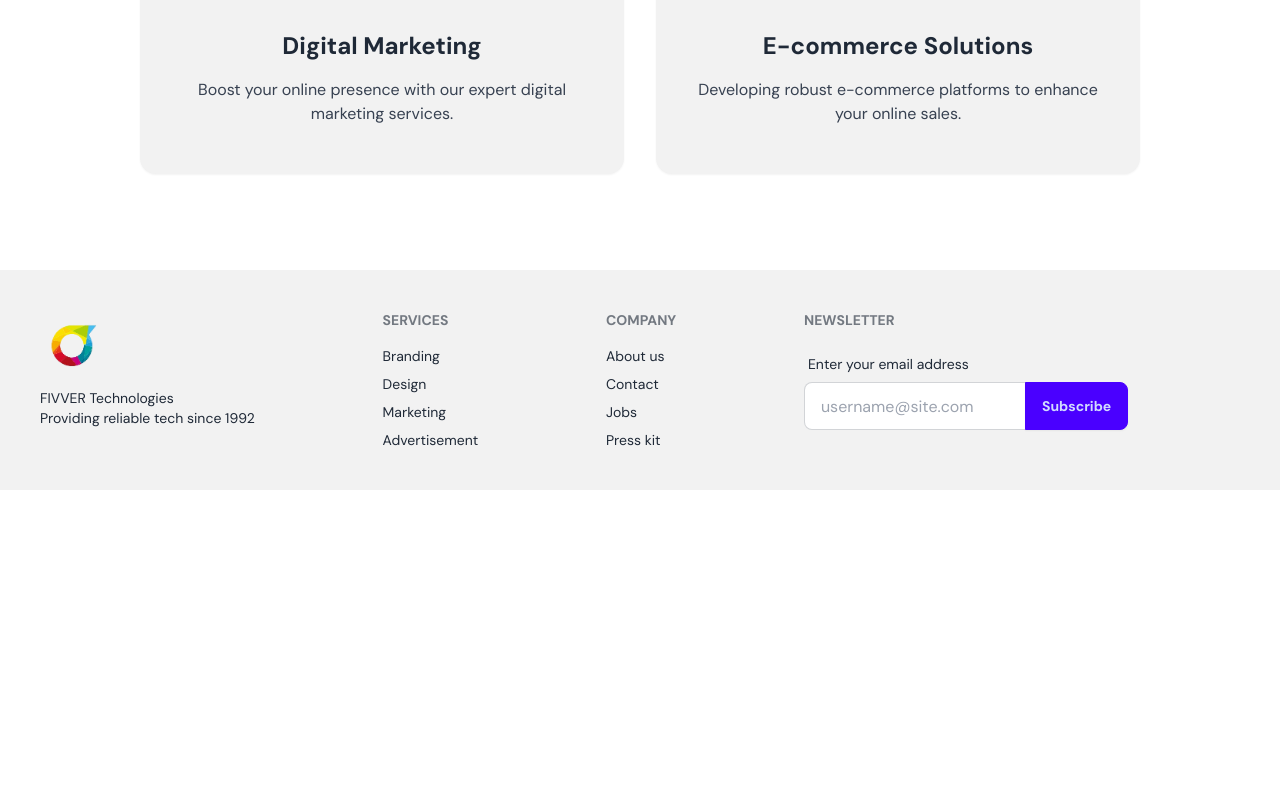
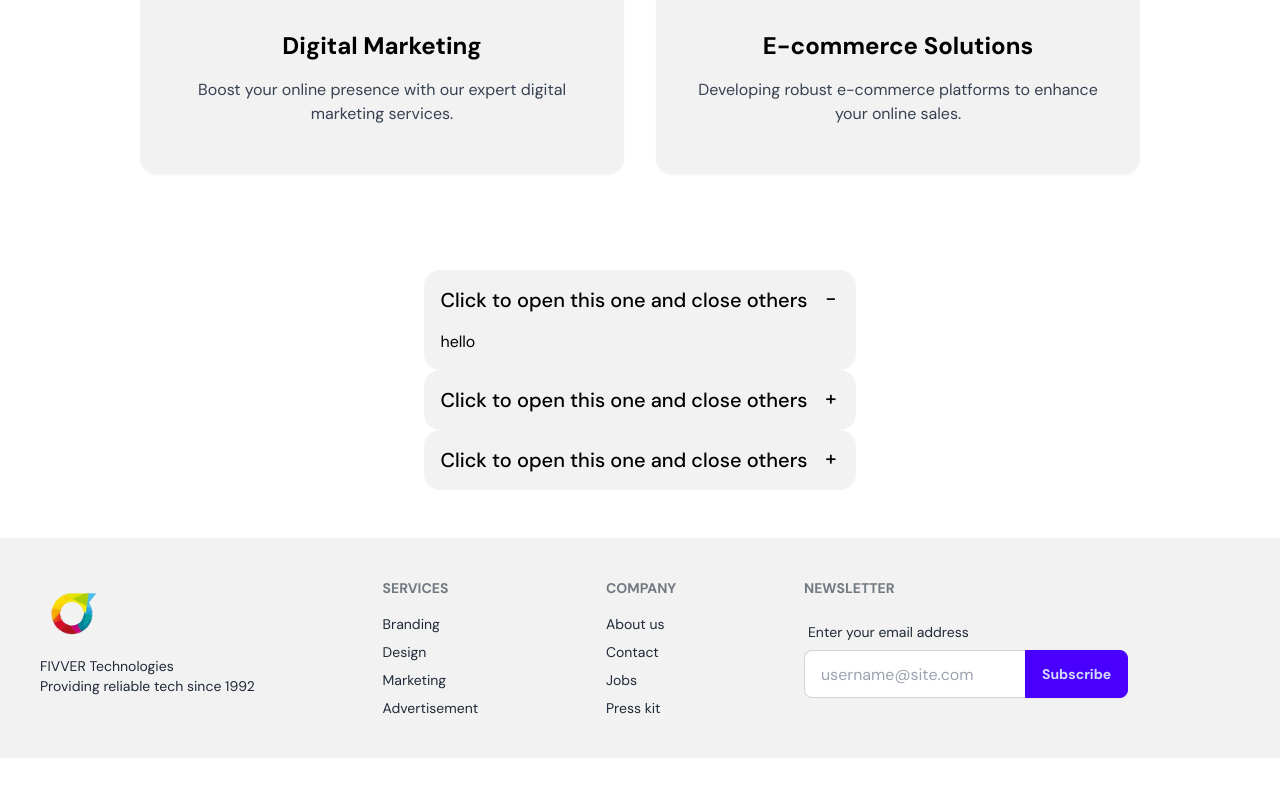
Before and after one commit to tchamp295/fivver, a Next.js app: page / in a window 1280 px wide. Shown: the part 669-1466 px from the top of the page. Before the commit the page ends 1223 px from the top, so only its background shows below. Built offline with nearby package versions, Linux system fonts and the light colour scheme.

Commit message:
Ui design

```diff
--- a/src/app/page.js
+++ b/src/app/page.js
@@ -1,3 +1,4 @@
+import Faq from "@/components/faqs/Faq";
 import Footer from "@/components/footer/Footer";
 import Navbar from "@/components/navbar/Navbar";
 import Services from "@/components/services/Services";
@@ -8,6 +9,7 @@ export default function Home() {
     <div className=" flex flex-col gap-12">
       <Navbar />
       <Services />
+      <Faq/>
       <Footer/>
    </div>
   );
--- a/src/components/faqs/Faq.jsx
+++ b/src/components/faqs/Faq.jsx
@@ -2,9 +2,8 @@ import React from "react";
 
 const Faq = () => {
   return (
-      <div className="flex gap-3">
+    <div className="flex gap-3 mx-auto max-w-5xl px-3">
       <div className="">
-
         <div className="collapse collapse-plus bg-base-200">
           <input type="radio" name="my-accordion-3" defaultChecked />
           <div className="collapse-title text-xl font-medium">
@@ -33,7 +32,6 @@ const Faq = () => {
           </div>
         </div>
       </div>
-
     </div>
   );
 };
--- a/tailwind.config.js
+++ b/tailwind.config.js
@@ -13,7 +13,7 @@ module.exports = {
   plugins: [require('daisyui'),], daisyui: {
     themes: false, // false: only light + dark | true: all themes | array: specific themes like this ["light", "dark", "cupcake"]
     darkTheme: "dark", // name of one of the included themes for dark mode
-    base: true, // applies background color and foreground color for root element by default
+    base: false, // applies background color and foreground color for root element by default
     styled: true, // include daisyUI colors and design decisions for all components
     utils: true, // adds responsive and modifier utility classes
     prefix: "", // prefix for daisyUI classnames (components, modifiers and responsive class names. Not colors)
```
Lines whose indentation alone changed are shown as unchanged.
